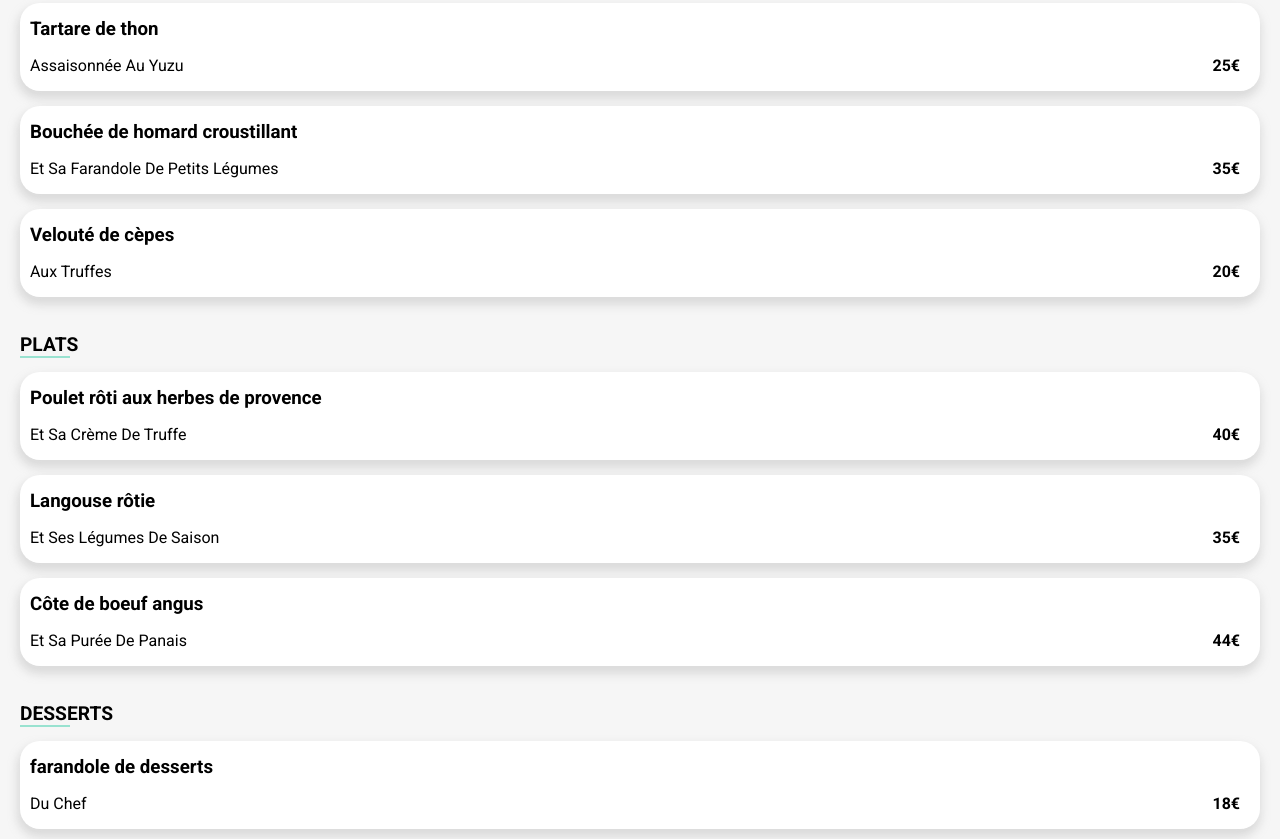
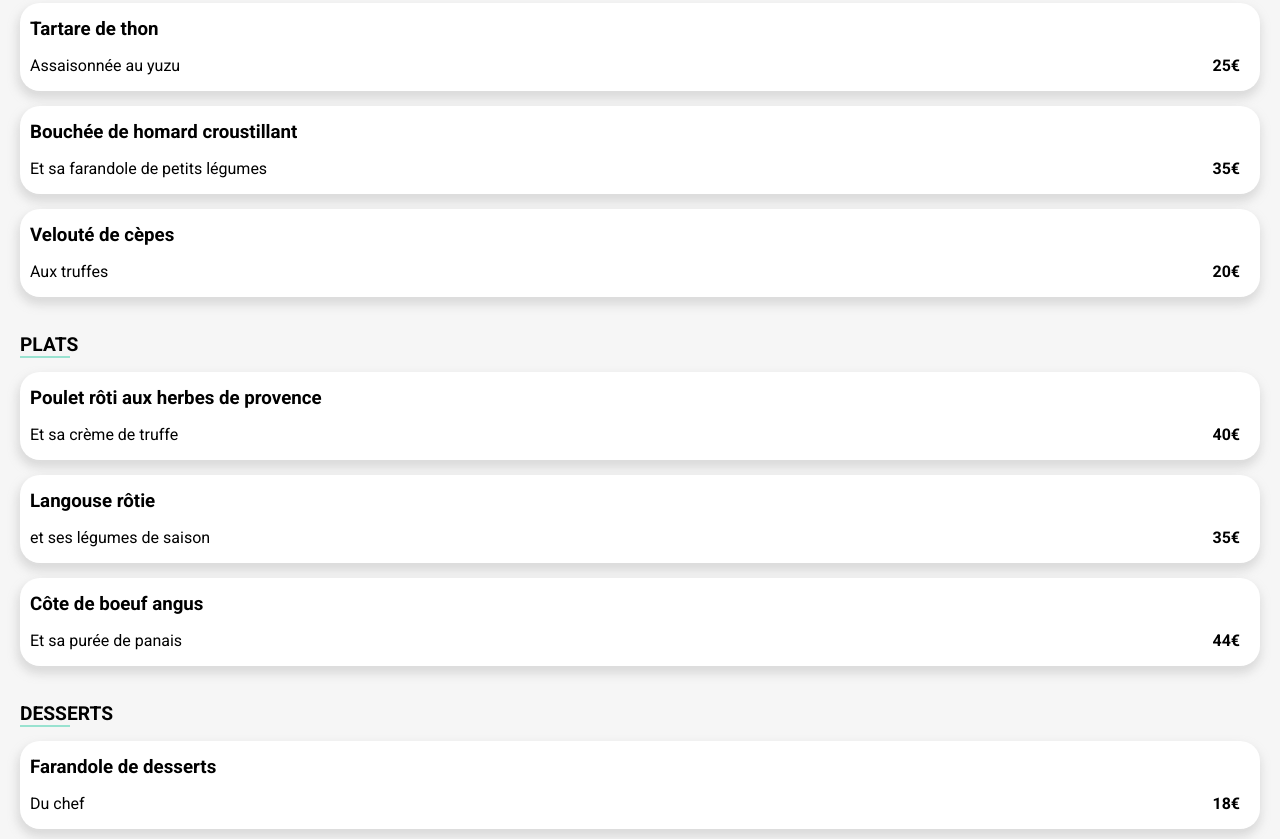
Before and after one commit to VB2095/VictorBross_3_15112021, a website: page delicesens.html in a window 1280 px wide. Shown: the part 385-1224 px from the top of the page. Drawn offline with Linux system fonts and the light colour scheme; a web font is replaced by a local one.

```diff
--- a/delicesens.html
+++ b/delicesens.html
@@ -174,7 +174,7 @@
             <div class="menu-card_content">
 
             <div class="menu-card_title">
-              <h3>farandole de desserts</h3>
+              <h3>Farandole de desserts</h3>
             </div>
             <div class="menu-card_text">
               <div><p>Du chef</p></div>
--- a/sass/pages/menus.scss
+++ b/sass/pages/menus.scss
@@ -112,7 +112,6 @@
         white-space: nowrap;
         overflow: hidden;
         text-overflow: ellipsis;
-        text-transform: capitalize;
       }
 
     }
```
Also changed, not shown: public/css/style.css, 1 other file.
